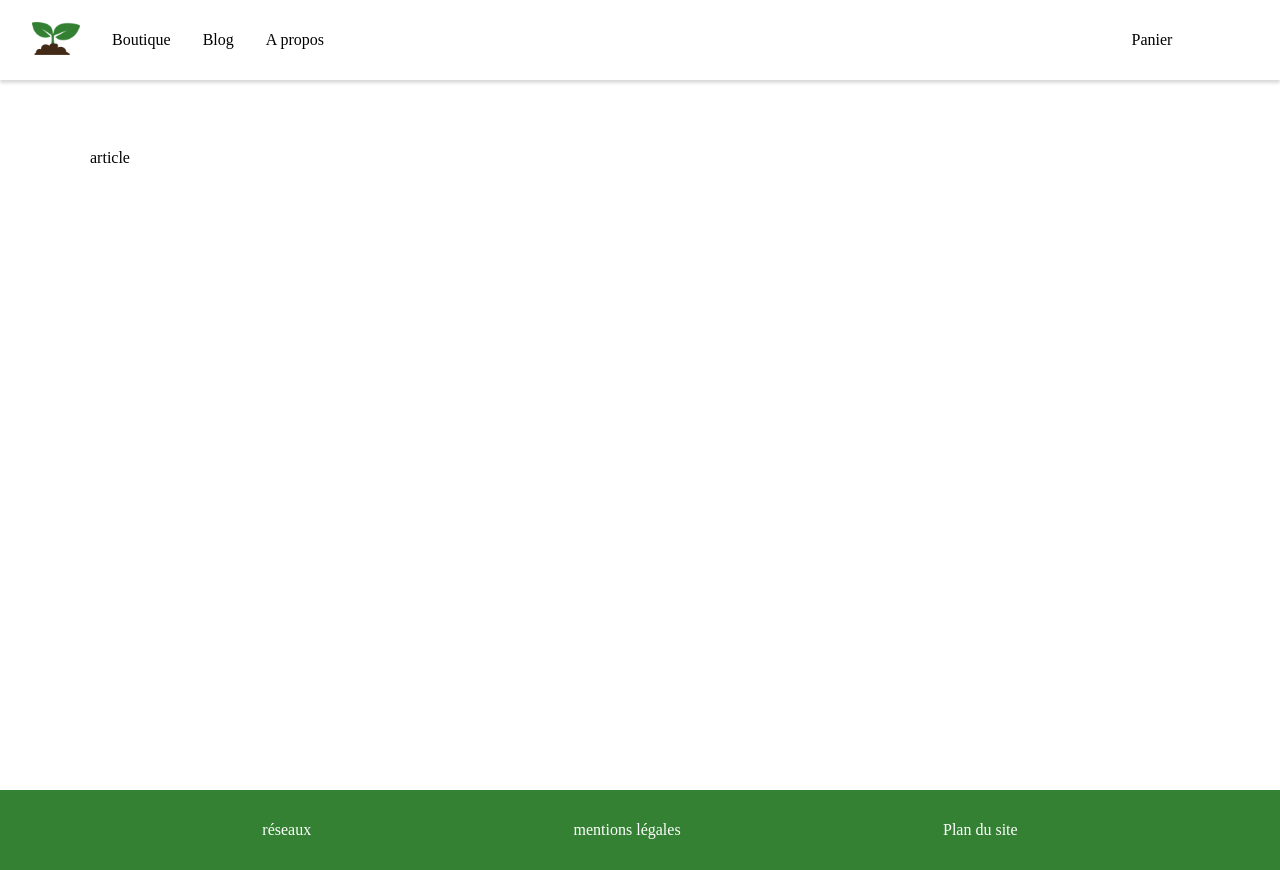
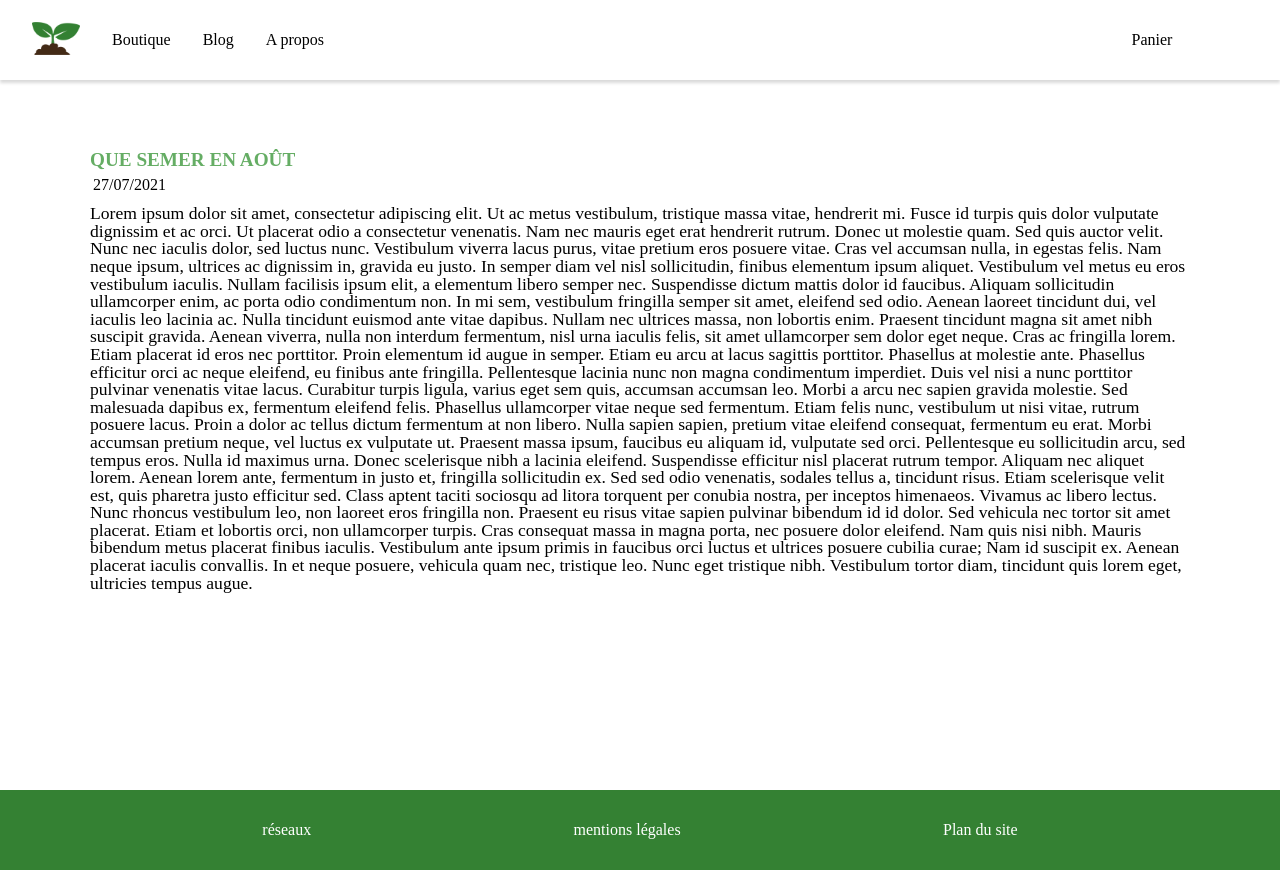
Before and after one commit to GuillaumePavic/la-graine, a Vue app: page /blog/arrosage in a window 1280 px wide. Built offline with nearby package versions, Linux system fonts and the light colour scheme; a web font is replaced by a local one.

Commit message:
added article page

```diff
--- a/src/views/Article.vue
+++ b/src/views/Article.vue
@@ -1,9 +1,48 @@
 <template>
-  <div>article</div>
+  <div>
+    <h2>{{ title }}</h2>
+    <p class="date">{{ date }}</p>
+    <p class="text">{{ text }}</p>
+  </div>
 </template>
 
 <script>
 export default {
   name: "Article",
+  data: function () {
+    return {
+      title: "que semer en août",
+      date: "27/07/2021",
+      message:
+        "Lorem ipsum dolor sit amet consectetur adipisicing elit. Facere, magnam enim voluptate debitis ducimus, inventore molestias soluta doloribus deleniti harum quasi architecto dicta sit tempora dolor nemo quisquam? Velit, rem?",
+      text: `Lorem ipsum dolor sit amet, consectetur adipiscing elit. Ut ac metus vestibulum, tristique massa vitae, hendrerit mi. Fusce id turpis quis dolor vulputate dignissim et ac orci. Ut placerat odio a consectetur venenatis. Nam nec mauris eget erat hendrerit rutrum. Donec ut molestie quam. Sed quis auctor velit. Nunc nec iaculis dolor, sed luctus nunc. Vestibulum viverra lacus purus, vitae pretium eros posuere vitae. Cras vel accumsan nulla, in egestas felis. Nam neque ipsum, ultrices ac dignissim in, gravida eu justo. In semper diam vel nisl sollicitudin, finibus elementum ipsum aliquet. Vestibulum vel metus eu eros vestibulum iaculis. Nullam facilisis ipsum elit, a elementum libero semper nec. Suspendisse dictum mattis dolor id faucibus.
+
+Aliquam sollicitudin ullamcorper enim, ac porta odio condimentum non. In mi sem, vestibulum fringilla semper sit amet, eleifend sed odio. Aenean laoreet tincidunt dui, vel iaculis leo lacinia ac. Nulla tincidunt euismod ante vitae dapibus. Nullam nec ultrices massa, non lobortis enim. Praesent tincidunt magna sit amet nibh suscipit gravida. Aenean viverra, nulla non interdum fermentum, nisl urna iaculis felis, sit amet ullamcorper sem dolor eget neque. Cras ac fringilla lorem. Etiam placerat id eros nec porttitor.
+
+Proin elementum id augue in semper. Etiam eu arcu at lacus sagittis porttitor. Phasellus at molestie ante. Phasellus efficitur orci ac neque eleifend, eu finibus ante fringilla. Pellentesque lacinia nunc non magna condimentum imperdiet. Duis vel nisi a nunc porttitor pulvinar venenatis vitae lacus. Curabitur turpis ligula, varius eget sem quis, accumsan accumsan leo. Morbi a arcu nec sapien gravida molestie. Sed malesuada dapibus ex, fermentum eleifend felis. Phasellus ullamcorper vitae neque sed fermentum. Etiam felis nunc, vestibulum ut nisi vitae, rutrum posuere lacus.
+
+Proin a dolor ac tellus dictum fermentum at non libero. Nulla sapien sapien, pretium vitae eleifend consequat, fermentum eu erat. Morbi accumsan pretium neque, vel luctus ex vulputate ut. Praesent massa ipsum, faucibus eu aliquam id, vulputate sed orci. Pellentesque eu sollicitudin arcu, sed tempus eros. Nulla id maximus urna. Donec scelerisque nibh a lacinia eleifend. Suspendisse efficitur nisl placerat rutrum tempor. Aliquam nec aliquet lorem. Aenean lorem ante, fermentum in justo et, fringilla sollicitudin ex. Sed sed odio venenatis, sodales tellus a, tincidunt risus. Etiam scelerisque velit est, quis pharetra justo efficitur sed. Class aptent taciti sociosqu ad litora torquent per conubia nostra, per inceptos himenaeos. Vivamus ac libero lectus. Nunc rhoncus vestibulum leo, non laoreet eros fringilla non.
+
+Praesent eu risus vitae sapien pulvinar bibendum id id dolor. Sed vehicula nec tortor sit amet placerat. Etiam et lobortis orci, non ullamcorper turpis. Cras consequat massa in magna porta, nec posuere dolor eleifend. Nam quis nisi nibh. Mauris bibendum metus placerat finibus iaculis. Vestibulum ante ipsum primis in faucibus orci luctus et ultrices posuere cubilia curae; Nam id suscipit ex. Aenean placerat iaculis convallis. In et neque posuere, vehicula quam nec, tristique leo. Nunc eget tristique nibh. Vestibulum tortor diam, tincidunt quis lorem eget, ultricies tempus augue.`,
+    };
+  },
 };
 </script>
+
+<style scoped>
+h2 {
+  margin-bottom: 8px;
+  font-size: 1.2rem;
+  font-weight: 600;
+  color: #65ad64;
+  text-transform: uppercase;
+}
+
+.date {
+  margin: 6px 0 12px 3px;
+}
+
+.text {
+  font-size: 1.1rem;
+}
+</style>
```
